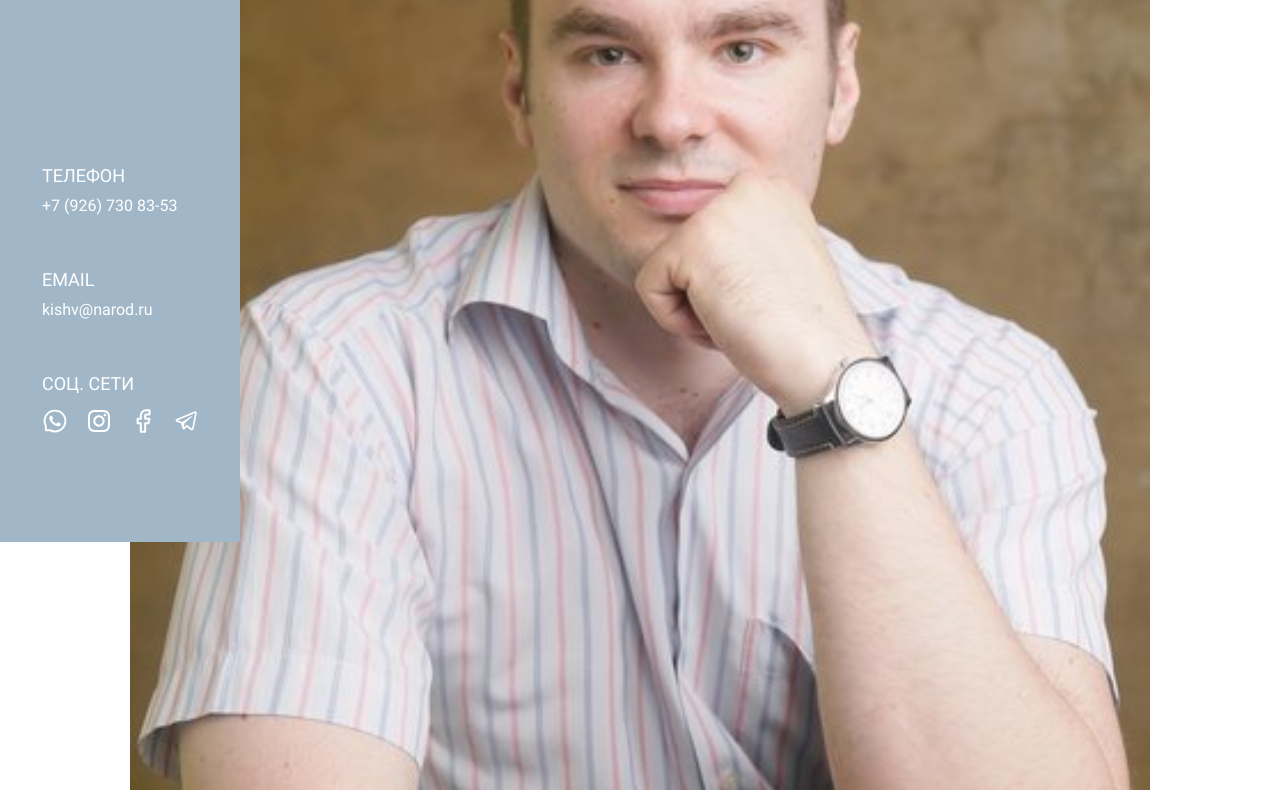
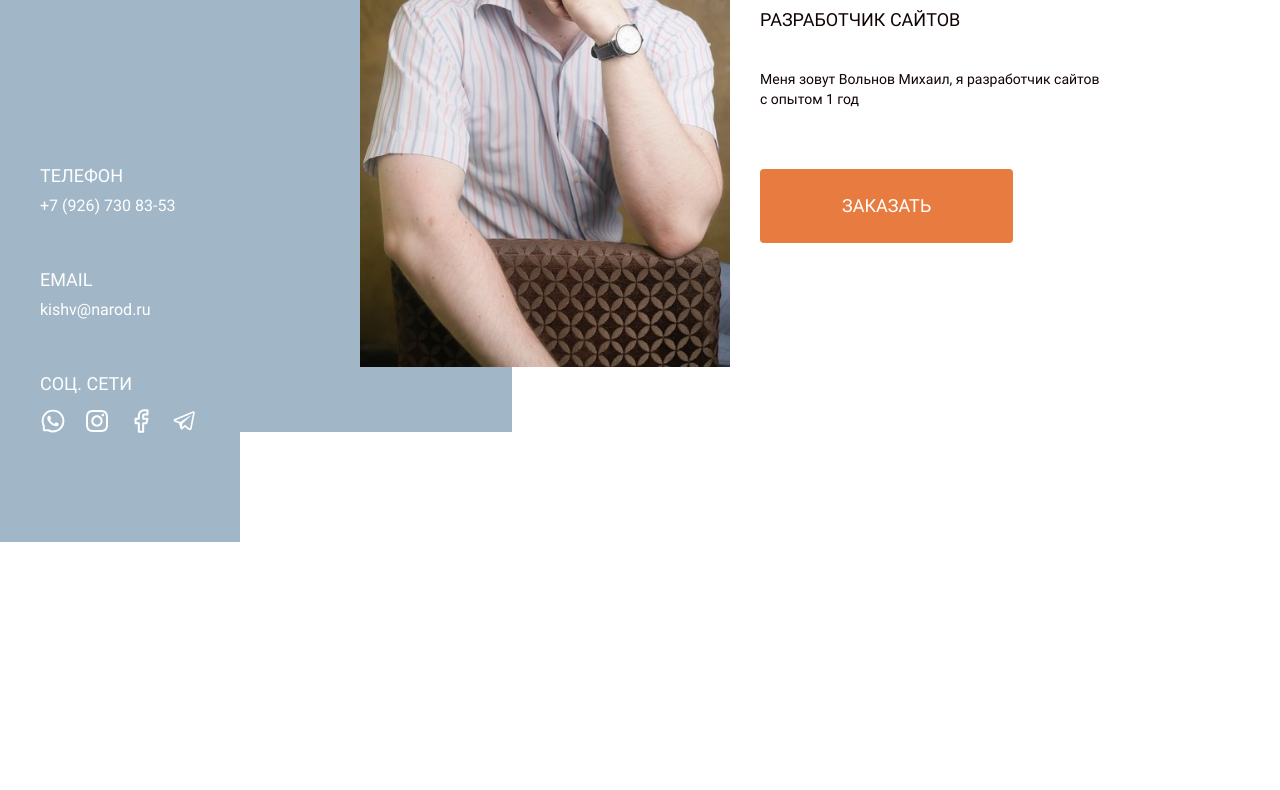
Before and after one commit to mikhail2013ru/portfolio_mv, a plain HTML site: page index.html in a window 1280 px wide. Shown: the part 258-1048 px from the top of the page. Drawn offline with Linux system fonts and the light colour scheme.

```diff
--- a/index.html
+++ b/index.html
@@ -48,7 +48,7 @@
 
     <main>
         <section class="present">
-            <div class="container">
+            <div class="container present__container">
                 <img src="img/present/portrait.JPG" alt="Фотография Вольнова Михаила" class="present__photo">
 
                 <div class="present__content">
@@ -57,7 +57,7 @@
                         <h2 class="present__subtitle">Разработчик сайтов</h2>
                     </hgroup>
 
-                    <p class="present__description">Меня зовут Вольнов Михаил, я разработчик сайтов с опытом 1 год</p>
+                    <p class="present__description">Меня зовут Вольнов Михаил, я разработчик сайтов с&nbsp;опытом 1&nbsp;год</p>
 
                     <button class="present__order-btn">Заказать</button>
                 </div>
--- a/style/default.css
+++ b/style/default.css
@@ -76,9 +76,21 @@
     .container {
         padding: 0 40px;
     }
+
+    section {
+        padding: 50px 0;
+    }
 }
 
 @media (min-width: 992px) {
+    .container {
+        padding: 0px 30px 0 270px;
+    }
+
+    section {
+        padding: 65px 0;
+    }
+
     .page__header {
         width: 240px;
         position: fixed;
@@ -89,6 +101,10 @@
 }
 
 @media (min-width: 1440px) {
+    section {
+        padding: 75px 0;
+    }
+
     .page {
         background-image: linear-gradient(to right, var(--gray) 24%, transparent 24%);
     }
--- a/style/header.css
+++ b/style/header.css
@@ -24,6 +24,7 @@
     right: 0;
     padding: 30px 15px;
     color: var(--color-text);
+    width: 180px;
 }
 
 .header__contacts-burger {
@@ -96,7 +97,7 @@
     }
 
     .header__contacts {
-        display: block;
+        /* display: block; */
         top: 101px;
         padding: 40px;
     }
@@ -120,9 +121,11 @@
         height: 100%;
         flex-direction: column;
         align-items: flex-end;
+        padding: 0px 20px;
     }
 
     .header__contacts {
+        display: block;
         position: static;
         padding: 31px 0 58px 0;
     }
--- a/style/present.css
+++ b/style/present.css
@@ -41,3 +41,106 @@
     text-transform: uppercase;
     color: var(--white);
 }
+
+@media (min-width: 480px) {
+    .present__container {
+        display: flex;
+    }
+
+    .present__photo {
+        width: 50%;
+        margin-right: 15px;
+        margin-bottom: 0;
+    }
+
+    .present__content {
+        display: flex;
+        flex-direction: column;
+        justify-content: center;
+        align-items: flex-start;
+    }
+
+    .present__title {
+        font-size: 40px;
+    }
+
+    .present__subtitle {
+        font-size: 16px;
+    }
+
+    .present__order-btn {
+        font-size: 18px;
+    }
+}
+
+@media (min-width: 768px) {
+    .present {
+        padding-top: 70px;
+    }
+
+    .present__photo {
+        width: 370px;
+        margin-right: 30px;
+    }
+
+    .present__title {
+        margin-bottom: 24px;
+    }
+
+    .present__subtitle {
+        font-size: 18px;
+    }
+
+    .present__group-title {
+        margin-bottom: 40px;
+    }
+
+    .present__description {
+        margin-bottom: 60px;
+    }
+
+    .present__order-btn {
+        padding: 24px 82px;
+    }
+}
+
+@media (min-width: 992px) {
+    .present {
+        position: relative;
+    }
+
+    .present::before {
+        content: '';
+        position: absolute;
+        left: 0;
+        top: 0;
+        display: block;
+        width: 40%;
+        height: 100%;
+        background-color: var(--gray);
+        z-index: -1;
+    }
+}
+
+@media (min-width: 1440px) {
+    .present__photo {
+        width: 445px;
+    }
+
+    .present__group-title {
+        margin-bottom: 60px;
+    }
+
+    .present__title {
+        margin-bottom: 20px;
+        font-size: 50px;
+    }
+
+    .present__subtitle {
+        font-size: 20px;
+    }
+
+    .present__description {
+        font-size: 18px;
+    }
+}
```
